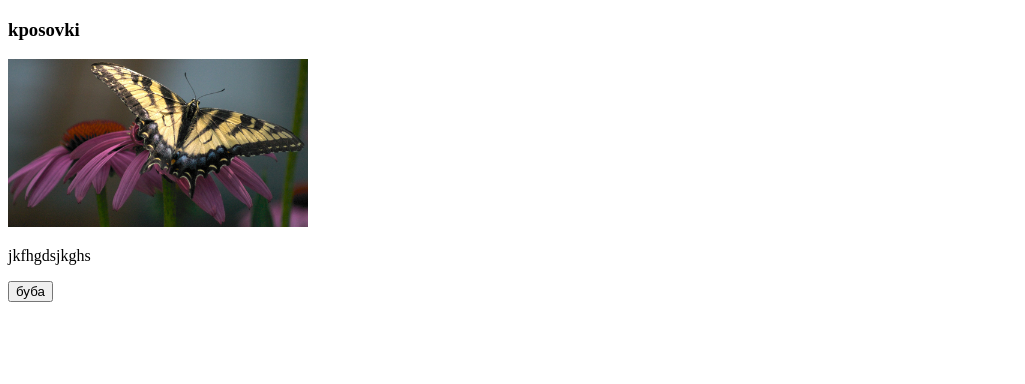
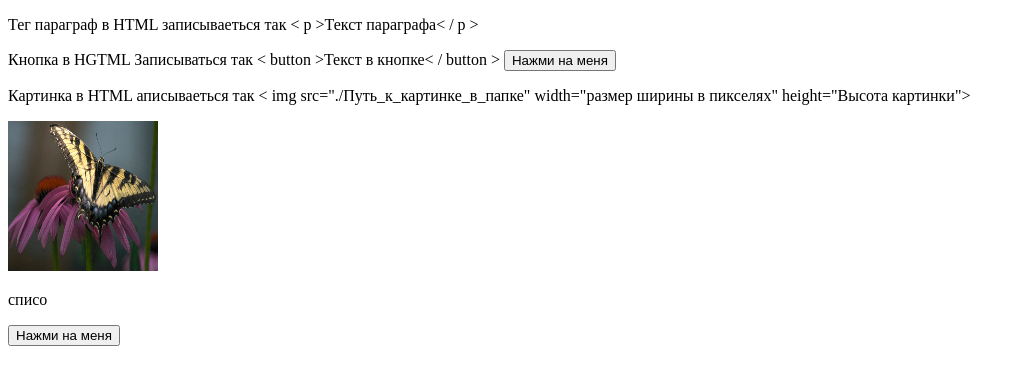
Before and after one commit to menriha/HTML-learning, a plain HTML site: page index.html in a window 1280 px wide. Shown: the whole page, without its empty margins (0-1025 px from the left). Drawn offline with Linux system fonts and the light colour scheme.

Commit message:
save for dev

```diff
--- a/index.html
+++ b/index.html
@@ -4,12 +4,16 @@
   <meta charset="UTF-8">
   <meta name="viewport" content="width=device-width, initial-scale=1.0">
   <meta http-equiv="X-UA-Compatible" content="ie=edge">
-  <title>Document</title>
+  <title>Тренеровка</title>
 </head>
 <body>
-  <h3>kposovki</h3>
-  <img src="./visual-reverse-image-search-v2_intro.jpg" alt="альтернативный текст" width="300">
-  <p>jkfhgdsjkghs</p>
-  <button>буба</button>
+  <p>Тег параграф в HTML записываеться так < p >Текст параграфа< / p > </>
+  <p>Кнопка в HGTML Записываться так < button >Текст в кнопке< / button > <button>Нажми на меня</button></p>
+  <p>Картинка в HTML аписываеться так < img src="./Путь_к_картинке_в_папке" width="размер ширины в пикселях" height="Высота картинки"> </p>
+  <img src="./visual-reverse-image-search-v2_intro.jpg" alt="" width="150" height="150">
+  <p>списо</p>
+
+
+  <button>  Нажми на меня</button>
 </body>
 </html>
```
